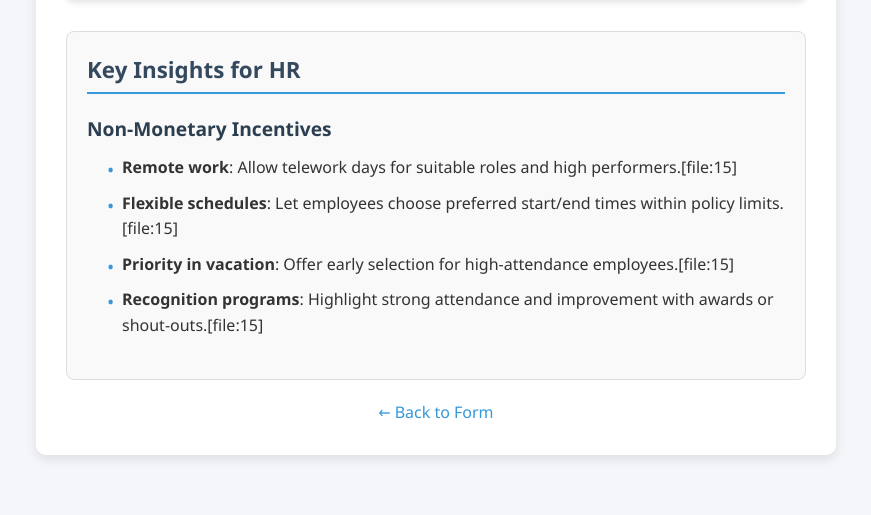
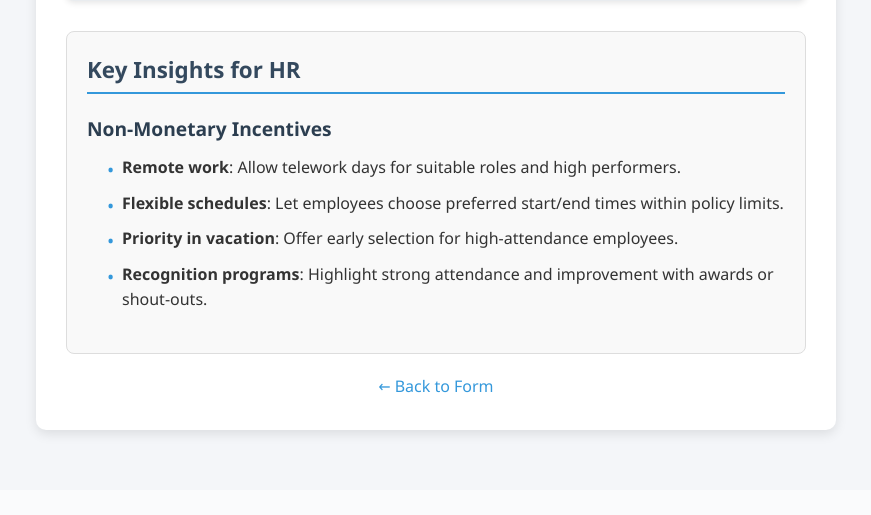
Before and after one commit to Tyler-Johnston/Absentee-Analysis, a Flask app: template hr_analysis_tool/templates/result.html in a window 1280 px wide. Shown: the part 315-830 px from the top of the page, without its empty margins (204-1075 px from the left). After the commit the page ends 753 px from the top, so only its background shows below. Run offline with Flask 3, Linux system fonts and the light colour scheme; the template is opened without the code that fills it, so the values that code supplies are empty.

Commit message:
result.html cleanup

```diff
--- a/hr_analysis_tool/templates/result.html
+++ b/hr_analysis_tool/templates/result.html
@@ -17,44 +17,44 @@
         <div class="insights">
             <h2>Key Insights for HR</h2>
 
-            {# Cluster 0: Young Family-Oriented (257 employees, ~6.88h, medium risk) [file:15] #}
+            {# Cluster 0: Young Family-Oriented (257 employees, ~6.88h, medium risk)  #}
             {% if cluster == 0 %}
-            <p><strong>Insight:</strong> This group has medium absenteeism with the highest home responsibilities and a moderate commute burden, indicating pressure from family commitments more than logistics.[file:15]</p>
+            <p><strong>Insight:</strong> This group has medium absenteeism with the highest home responsibilities and a moderate commute burden, indicating pressure from family commitments more than logistics.</p>
             <p><strong>HR Recommendations:</strong></p>
             <ul>
-                <li>Expand work–life balance options (flexible hours, occasional remote work, shift swaps for family needs).[file:15]</li>
-                <li>Communicate clearly about family-friendly policies and make access easy and stigma-free.[file:15]</li>
-                <li>Offer targeted support such as childcare assistance partnerships or family days to strengthen engagement.[file:15]</li>
+                <li>Expand work–life balance options (flexible hours, occasional remote work, shift swaps for family needs).</li>
+                <li>Communicate clearly about family-friendly policies and make access easy and stigma-free.</li>
+                <li>Offer targeted support such as childcare assistance partnerships or family days to strengthen engagement.</li>
             </ul>
 
-            {# Cluster 1: Long-Distance Commuters (207 employees, ~5.25h, lowest risk) [file:15] #}
+            {# Cluster 1: Long-Distance Commuters (207 employees, ~5.25h, lowest risk)  #}
             {% elif cluster == 1 %}
-            <p><strong>Insight:</strong> This group has the lowest absenteeism despite the highest commute burden, suggesting strong resilience and commitment.[file:15]</p>
+            <p><strong>Insight:</strong> This group has the lowest absenteeism despite the highest commute burden, suggesting strong resilience and commitment.</p>
             <p><strong>HR Recommendations:</strong></p>
             <ul>
-                <li>Preserve and enhance flexible arrangements (occasional remote work, adjusted start/end times on heavy-traffic days).[file:15]</li>
-                <li>Recognize consistent attendance through non-monetary rewards and public appreciation.[file:15]</li>
-                <li>Monitor for fatigue or burnout and offer ergonomic, wellness, or transport-related support.[file:15]</li>
+                <li>Preserve and enhance flexible arrangements (occasional remote work, adjusted start/end times on heavy-traffic days).</li>
+                <li>Recognize consistent attendance through non-monetary rewards and public appreciation.</li>
+                <li>Monitor for fatigue or burnout and offer ergonomic, wellness, or transport-related support.</li>
             </ul>
 
-            {# Cluster 2: Experienced Urban Workers (267 employees, ~8.36h, highest risk) [file:15] #}
+            {# Cluster 2: Experienced Urban Workers (267 employees, ~8.36h, highest risk)  #}
             {% elif cluster == 2 %}
-            <p><strong>Insight:</strong> This group has the highest absenteeism despite the shortest commute, pointing to health, engagement, or job-content factors rather than logistics.[file:15]</p>
+            <p><strong>Insight:</strong> This group has the highest absenteeism despite the shortest commute, pointing to health, engagement, or job-content factors rather than logistics.</p>
             <p><strong>HR Recommendations:</strong></p>
             <ul>
-                <li>Implement wellness and mental-health initiatives (screenings, stress programs, counseling).[file:15]</li>
-                <li>Review workload, role clarity, and management practices to address disengagement or frustration.[file:15]</li>
-                <li>Increase 1:1 check-ins, feedback loops, and development opportunities to strengthen connection.[file:15]</li>
-                <li>Use flexible schedules or preferred time-off as levers to improve motivation and attendance.[file:15]</li>
+                <li>Implement wellness and mental-health initiatives (screenings, stress programs, counseling).</li>
+                <li>Review workload, role clarity, and management practices to address disengagement or frustration.</li>
+                <li>Increase 1:1 check-ins, feedback loops, and development opportunities to strengthen connection.</li>
+                <li>Use flexible schedules or preferred time-off as levers to improve motivation and attendance.</li>
             </ul>
             {% endif %}
 
             <h3>Non-Monetary Incentives</h3>
             <ul>
-                <li><strong>Remote work</strong>: Allow telework days for suitable roles and high performers.[file:15]</li>
-                <li><strong>Flexible schedules</strong>: Let employees choose preferred start/end times within policy limits.[file:15]</li>
-                <li><strong>Priority in vacation</strong>: Offer early selection for high-attendance employees.[file:15]</li>
-                <li><strong>Recognition programs</strong>: Highlight strong attendance and improvement with awards or shout-outs.[file:15]</li>
+                <li><strong>Remote work</strong>: Allow telework days for suitable roles and high performers.</li>
+                <li><strong>Flexible schedules</strong>: Let employees choose preferred start/end times within policy limits.</li>
+                <li><strong>Priority in vacation</strong>: Offer early selection for high-attendance employees.</li>
+                <li><strong>Recognition programs</strong>: Highlight strong attendance and improvement with awards or shout-outs.</li>
             </ul>
         </div>
 
```
